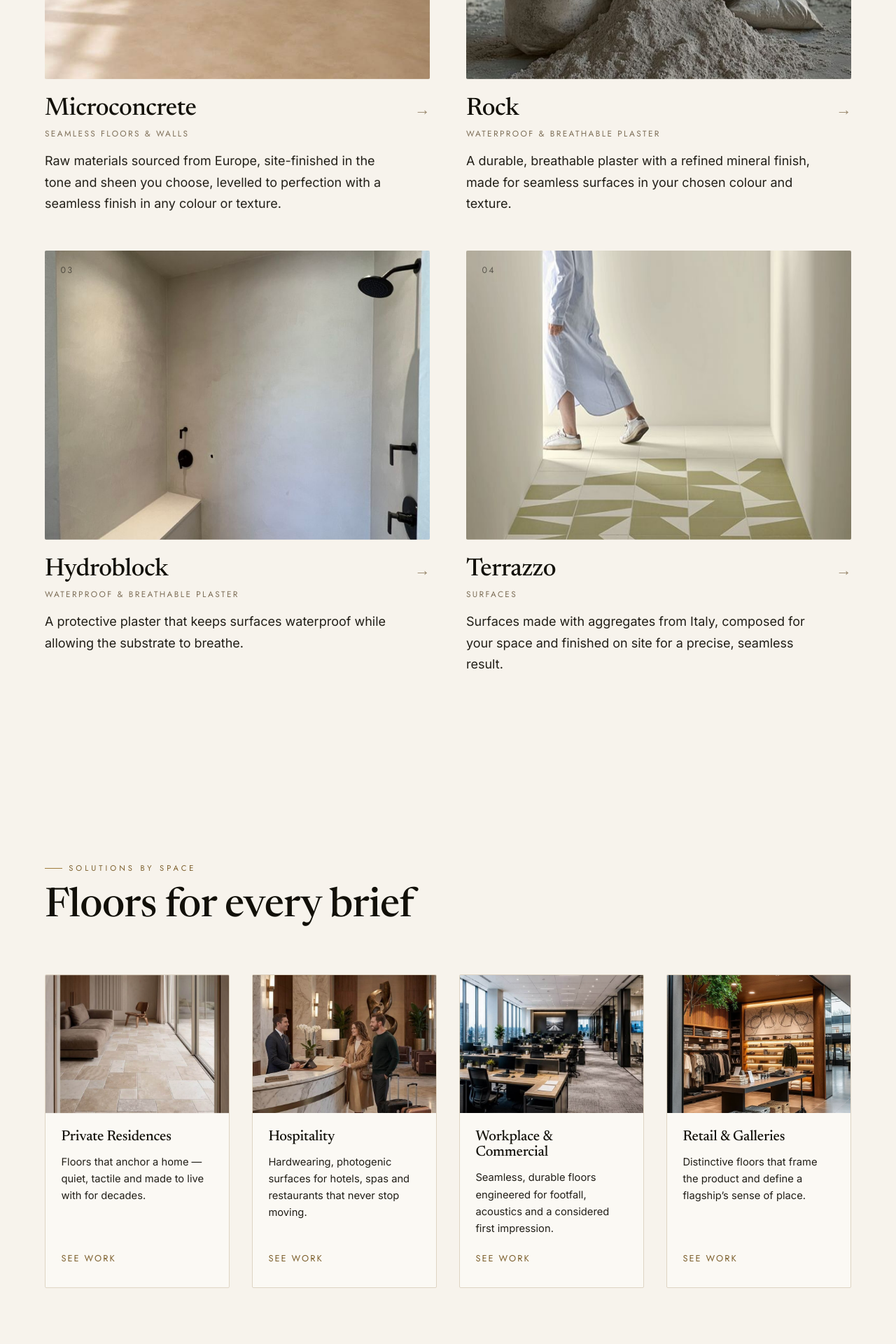
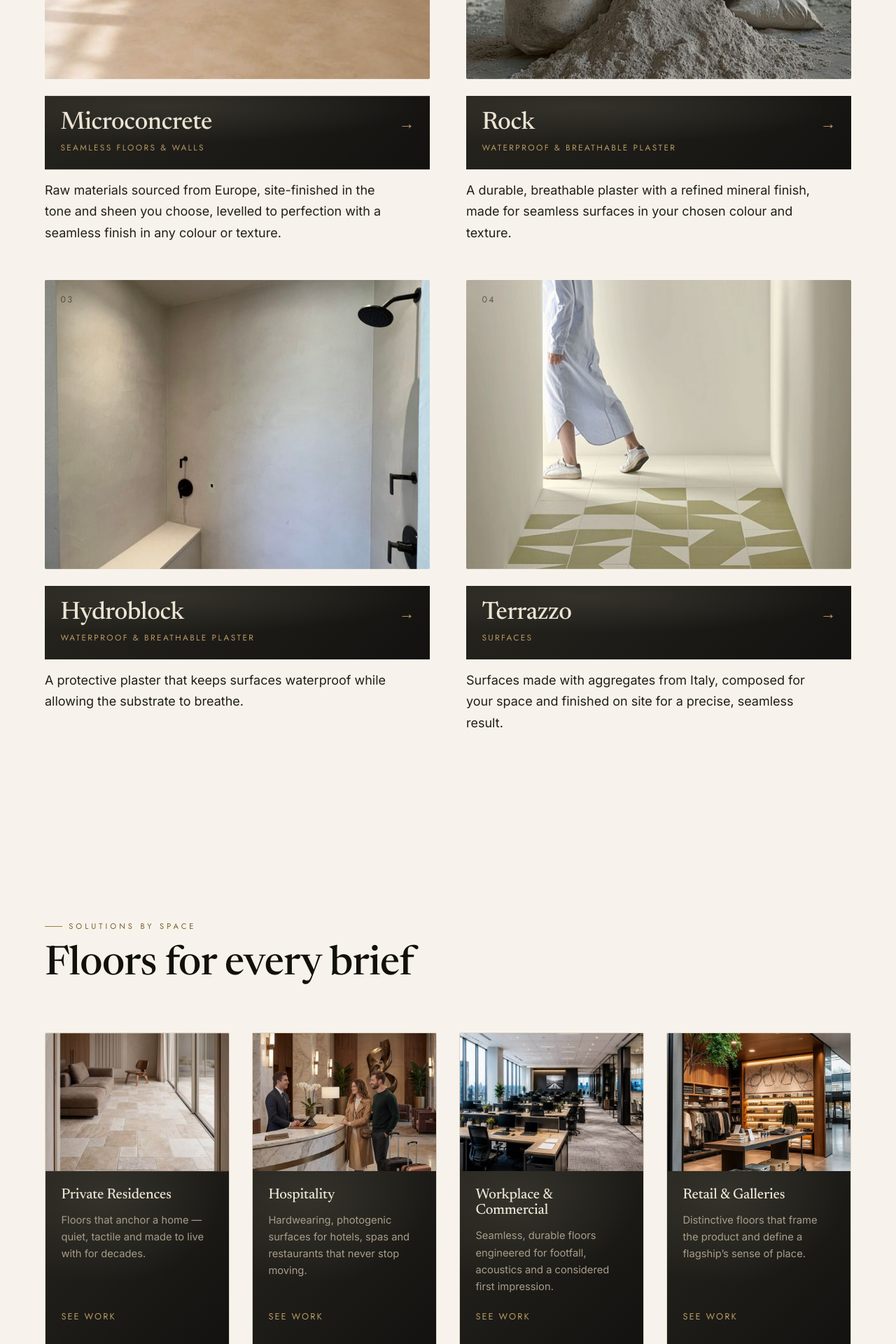
Before and after one commit to Terranova-dev/terranova-website, a Next.js app: page / in a window 1280 px wide. Shown: the part 2400-4320 px from the top of the page at 70% size. Built offline with nearby package versions, Linux system fonts and the light colour scheme.

Commit message:
Enhance product and solution card styles, add Microconcrete details to ProductsPage, and update AboutPage marquee item

```diff
--- a/src/app/sections.css
+++ b/src/app/sections.css
@@ -314,6 +314,22 @@ h4 {
   padding-top: 1.5rem;
 }
 
+.product-card__meta {
+  padding: 1.25rem 1.4rem 1.35rem;
+  background: var(--dark);
+}
+
+.product-card__meta.swatch--charcoal {
+  background:
+    radial-gradient(120% 90% at 30% 15%, #34322b 0%, transparent 55%),
+    linear-gradient(135deg, #26241e, #131210);
+}
+
+.product-card__meta > * {
+  position: relative;
+  z-index: 1;
+}
+
 .product-card__head {
   display: flex;
   align-items: center;
@@ -323,11 +339,12 @@ h4 {
 .product-card__name {
   font-size: clamp(1.5rem, 3vw, 2.2rem);
   font-weight: 500;
+  color: var(--on-dark);
 }
 
 .product-card__arrow {
   font-size: 1.4rem;
-  color: var(--clay);
+  color: var(--gold-soft);
   transition: transform 0.5s var(--ease);
 }
 
@@ -341,7 +358,7 @@ h4 {
   font-size: 0.74rem;
   letter-spacing: 0.2em;
   text-transform: uppercase;
-  color: var(--clay-deep);
+  color: var(--gold-soft);
 }
 
 .product-card__text {
@@ -376,11 +393,18 @@ h4 {
   display: flex;
   flex-direction: column;
   flex: 1;
+  height: auto;
+}
+
+.solution-card__body > * {
+  position: relative;
+  z-index: 1;
 }
 
 .solution-card__name {
   font-size: 1.3rem;
   font-weight: 500;
+  color: var(--on-dark);
 }
 
 .solution-card__text {
@@ -388,11 +412,12 @@ h4 {
   font-size: 0.92rem;
   line-height: 1.65;
   flex: 1;
+  color: var(--on-dark-muted);
 }
 
 .solution-card__link {
   margin-top: 1.3rem;
-  color: var(--gold-deep);
+  color: var(--gold-soft);
 }
 
 /* Stat band */
--- a/src/components/AboutPage.tsx
+++ b/src/components/AboutPage.tsx
@@ -44,7 +44,7 @@ const values = [
 const marqueeItems = [
   "Microconcrete",
   "Terrazzo",
-  "Hard",
+  "Rock",
   "Hydroblock",
 ];
 
--- a/src/components/Collections.tsx
+++ b/src/components/Collections.tsx
@@ -66,11 +66,13 @@ export default function Collections() {
                   />
                 </div>
                 <div className="product-card__info">
-                  <div className="product-card__head">
-                    <h3 className="product-card__name">{p.name}</h3>
-                    <span className="product-card__arrow">→</span>
+                  <div className="product-card__meta swatch swatch--charcoal">
+                    <div className="product-card__head">
+                      <h3 className="product-card__name">{p.name}</h3>
+                      <span className="product-card__arrow">→</span>
+                    </div>
+                    <p className="product-card__tag">{p.tag}</p>
                   </div>
-                  <p className="product-card__tag">{p.tag}</p>
                   <p className="product-card__text">{p.text}</p>
                 </div>
               </Link>
--- a/src/components/ProductsPage.tsx
+++ b/src/components/ProductsPage.tsx
@@ -106,6 +106,51 @@ function RockDetails() {
             <li>Prevents salt crystallization.</li>
             <li>Resistant against rain and flowing water.</li>
             <li>Can be laid manually or with a spray applicator.</li>
+          </ul>
+        </div>
+      </div>
+    </section>
+  );
+}
+
+function MicroconcreteDetails() {
+  return (
+    <section className="product-detail" aria-labelledby="microconcrete-details-title">
+      <div className="product-detail__intro">
+        <span className="eyebrow eyebrow--mark">Product information</span>
+        <h3 id="microconcrete-details-title" className="product-detail__title">
+          Microconcrete finished for your space
+        </h3>
+        <p>
+          Microconcrete is applied coat by coat over almost any prepared
+          substrate, creating a seamless surface without the need for
+          demolition. Each layer is finished on site to build the tone,
+          texture and level of sheen you want.
+        </p>
+        <p>
+          Once sealed, it is water-resistant and hard-wearing enough for wet
+          rooms, high-traffic areas and continuous floors that flow from room
+          to room and up the stairs.
+        </p>
+      </div>
+
+      <div className="product-detail__columns">
+        <div className="product-detail__panel">
+          <h4>Finishing options</h4>
+          <ul className="product-detail__list">
+            <li>Natural, satin, glassy or textured finishes.</li>
+            <li>Custom colours and tonal variations.</li>
+            <li>Layered applications for added depth.</li>
+            <li>Grooves and detailed transitions where required.</li>
+          </ul>
+        </div>
+        <div className="product-detail__panel">
+          <h4>Suitable for</h4>
+          <ul className="product-detail__list">
+            <li>Floors, walls, bathrooms and wet rooms.</li>
+            <li>Stairs and connected spaces.</li>
+            <li>Residential and high-traffic commercial interiors.</li>
+            <li>Projects that need one continuous surface.</li>
           </ul>
         </div>
       </div>
@@ -314,6 +359,7 @@ export default function ProductsPage() {
                 </div>
               </div>
               {p.id === "rrs-hard" ? <RockDetails /> : null}
+              {p.id === "microconcrete" ? <MicroconcreteDetails /> : null}
               {p.id === "rrs-hydrobloc" ? <HydroblockDetails /> : null}
               {p.id === "terrazzo" ? <TerrazzoDetails /> : null}
             </div>
--- a/src/components/Solutions.tsx
+++ b/src/components/Solutions.tsx
@@ -48,7 +48,7 @@ export default function Solutions() {
                   backgroundSize: "cover",
                 }}
               />
-              <div className="solution-card__body">
+              <div className="solution-card__body swatch swatch--charcoal">
                 <h3 className="solution-card__name">{s.name}</h3>
                 <p className="solution-card__text">{s.text}</p>
                 <Link
```
